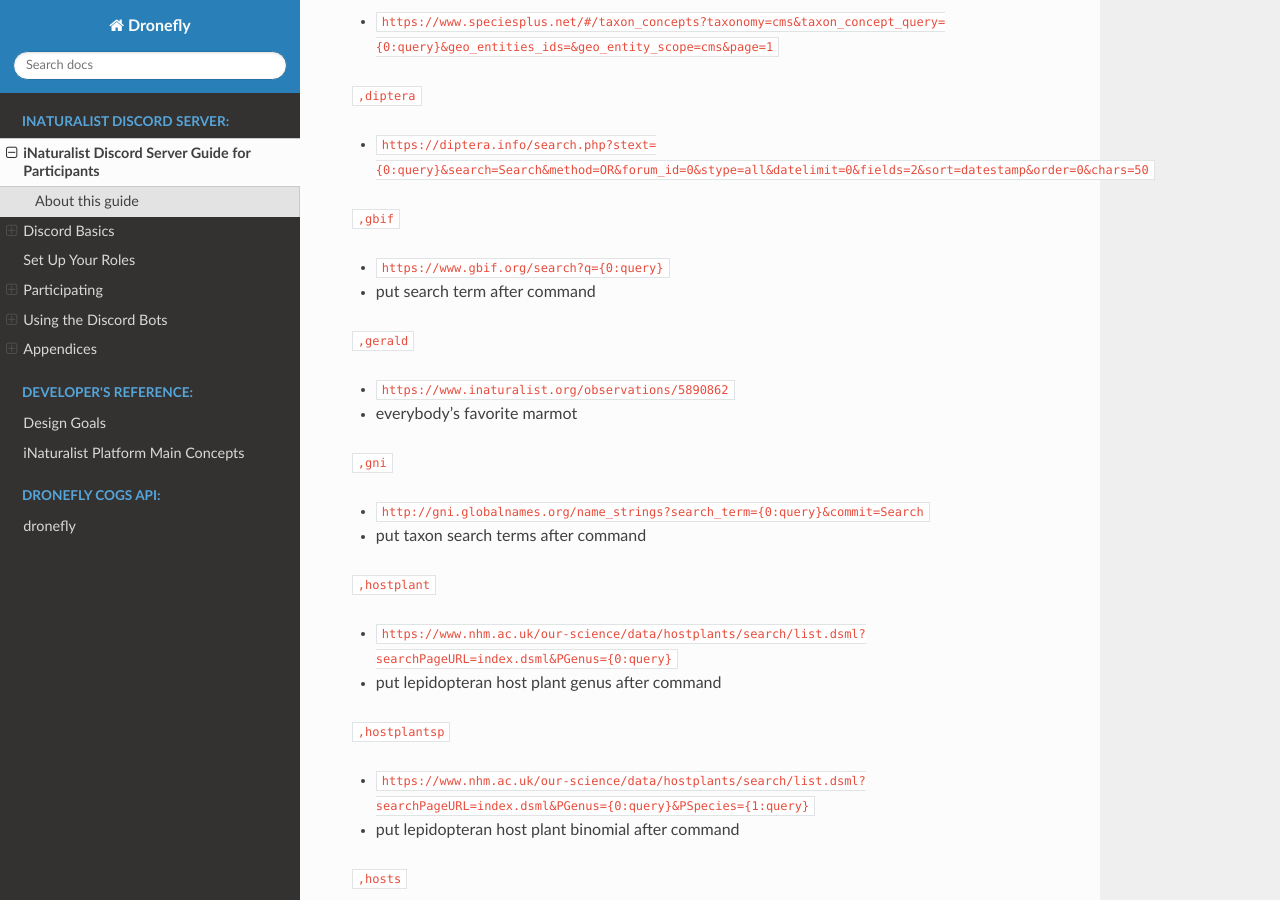
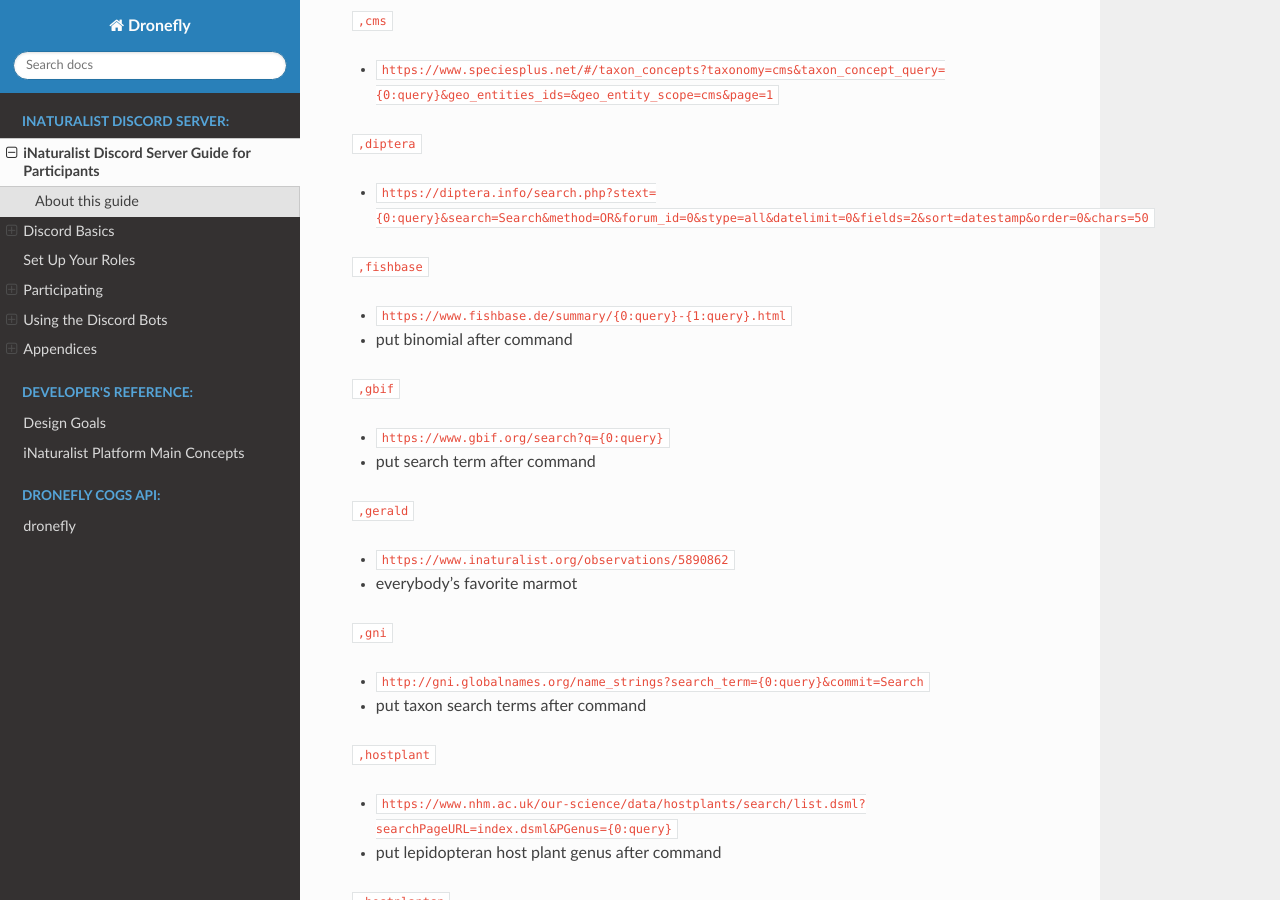
Before and after one commit to dronefly-garden/dronefly-doc, a Sphinx documentation site: the page built from docs/guide_for_participants.rst, in a window 1280 px wide and 900 px high, scrolled down 17385 px. Built offline with Sphinx 7.4.7 and the Read the Docs theme 2.0.0, drawn with Linux system fonts in a browser that asks for light colours; some of the changed text lies outside the part shown.

Commit message:
Update guide_for_participants.rst
Added ,fishbase customcom and instructions for disconnecting from Voice Chat

```diff
--- a/docs/guide_for_participants.rst
+++ b/docs/guide_for_participants.rst
@@ -251,6 +251,8 @@
 
 Please don’t forget to mute yourself (|image51|) if someone else is
 presenting.
+
+Click the Disconnect icon (|image68|) to leave a voice chat
 
 ======================
 Using the Discord Bots
@@ -534,6 +536,11 @@
 ``,diptera``
 
 - ``https://diptera.info/search.php?stext={0:query}&search=Search&method=OR&forum_id=0&stype=all&datelimit=0&fields=2&sort=datestamp&order=0&chars=50``
+
+``,fishbase``
+
+- ``https://www.fishbase.de/summary/{0:query}-{1:query}.html``
+- put binomial after command
 
 ``,gbif``
 
@@ -1195,4 +1202,7 @@
 .. |image67| image:: ./Pictures/searchplace.JPG
    :width: 1.823in
    :height: 1.757in
+.. |image68| image:: ./Pictures/Disconnect.jpg
+   :width: 0.14in
+   :height: 0.12in
 .. |backtick| unicode:: 0x60 .. Workaround vscode syntax highlighting glitch
```
